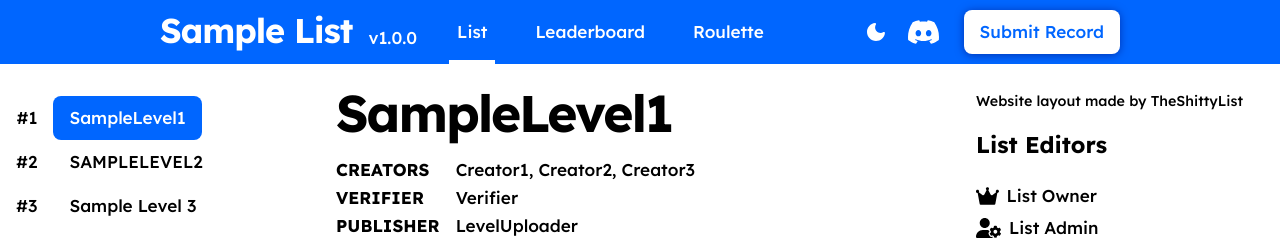
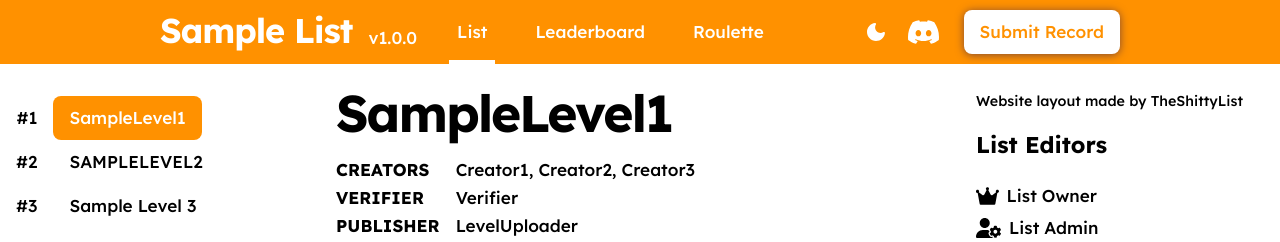
Before and after one commit to TheRealBlazerGD/SGDTESTLIST, a plain HTML site: page index.html in a window 1280 px wide. Shown: the top 242 px of the page. Drawn offline with nearby package versions, Linux system fonts and the light colour scheme.

Commit message:
Update main.css

```diff
--- a/css/main.css
+++ b/css/main.css
@@ -3,7 +3,7 @@
     --color-on-background: black;
     --color-background-hover: #eee;
     --color-on-background-hover: black;
-    --color-primary: #0066ff;
+    --color-primary: #ff9100;
     --color-on-primary: white;
     --color-error: #de0000;
     --color-on-error: white;
```
